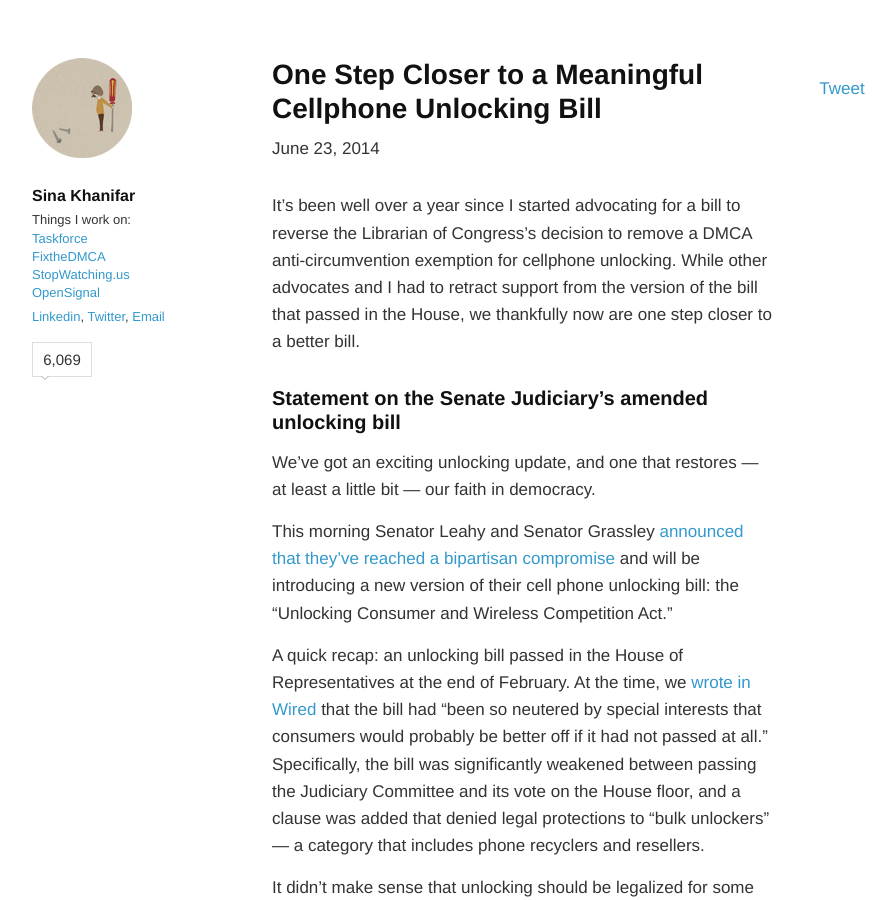
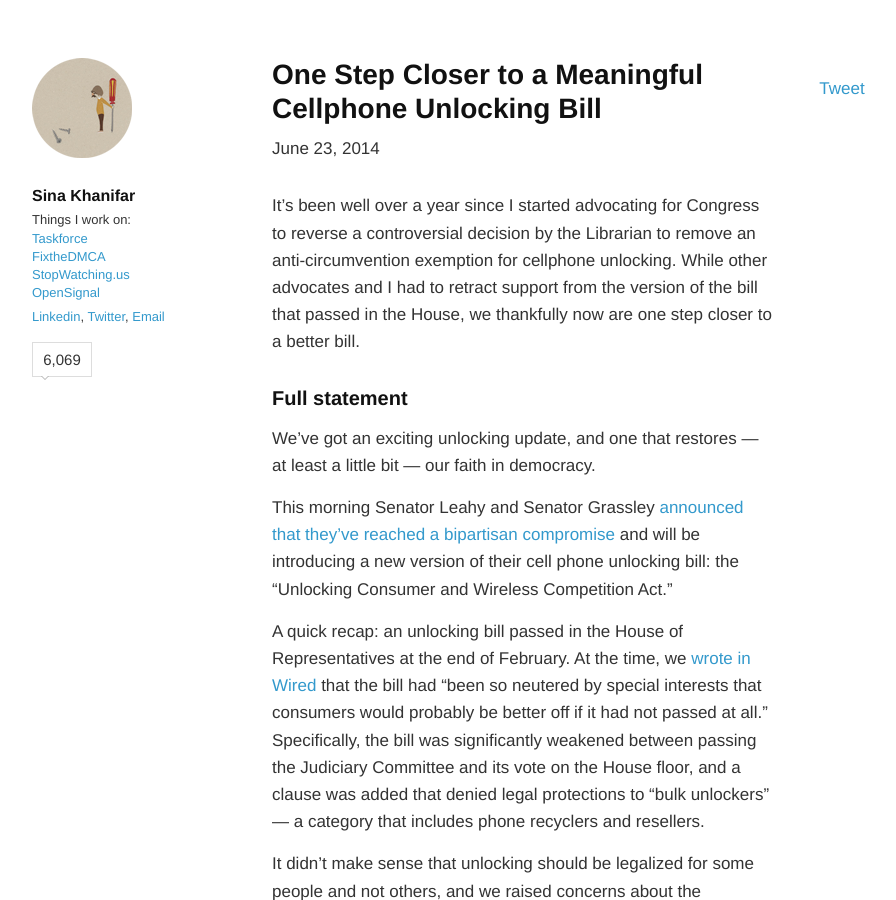
Before and after one commit to sinak/sinak.github.com, a Jekyll site: the page built from _posts/2014-06-23-statement-on-unlocking.md, in a window 1280 px wide and 900 px high. Shown: the whole window, without its empty margins (178-1074 px from the left). Built offline with Jekyll 4.4.1, drawn with Linux system fonts in a browser that asks for light colours; nearby versions of some CDN libraries; some web fonts are replaced; Markdown is read by kramdown in place of the engine named in the settings; comment, search, counter and statistics services are not loaded.

Commit message:
Update 2014-06-23-statement-on-unlocking.md

```diff
--- a/_posts/2014-06-23-statement-on-unlocking.md
+++ b/_posts/2014-06-23-statement-on-unlocking.md
@@ -6,9 +6,9 @@ tweet: Much-improved cellphone unlocking bill by @SenatorLeahy. We’re one step
 excerpt:
 ---
 
-It's been well over a year since I started advocating for a bill to reverse the Librarian of Congress's decision to remove a DMCA anti-circumvention exemption for cellphone unlocking. While other advocates and I had to retract support from the version of the bill that passed in the House, we thankfully now are one step closer to a better bill.
+It's been well over a year since I started advocating for Congress to reverse a controversial decision by the Librarian  to remove an anti-circumvention exemption for cellphone unlocking. While other advocates and I had to retract support from the version of the bill that passed in the House, we thankfully now are one step closer to a better bill.
 
-### Statement on the Senate Judiciary’s amended unlocking bill
+### Full statement
 
 We’ve got an exciting unlocking update, and one that restores — at least a little bit — our faith in democracy.
 
```
